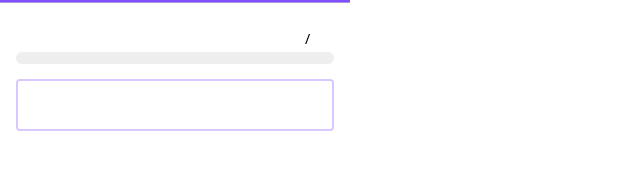
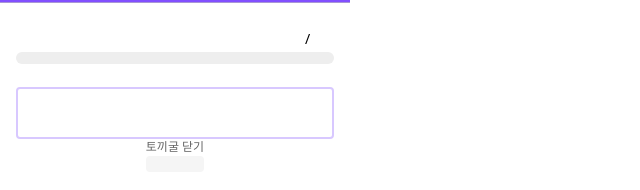
Before and after one commit to hangooksaram/rabbit-hole, a website built with webpack: page public/popup.html in a window 1280 px wide. Shown: the part 38-228 px from the top of the page, without its empty margins (0-640 px from the left). Built offline with nearby package versions, Linux system fonts and the light colour scheme.

Commit message:
ui:Refactor recent search and add close rabbit hole UI

```diff
--- a/public/css/popup.css
+++ b/public/css/popup.css
@@ -102,6 +102,13 @@
 
 .recent-search-container {
   width: 100%;
+  display: flex;
+  flex-direction: column;
+  align-items: center;
+}
+
+.recent-search-box {
+  width: 100%;
   position: relative;
 
   margin-bottom: 15px;
@@ -130,7 +137,7 @@
   text-overflow: ellipsis;
 }
 
-.recent-search-label {
+.label {
   width: 100%;
   text-align: left;
   font-size: 12px;
@@ -141,7 +148,7 @@
 .rabbit-hole-history {
   position: relative;
   width: 100%;
-  margin-top: 16px;
+  margin-bottom: 8px;
   z-index: 1;
   max-height: 186px;
   overflow-y: auto;
--- a/public/popup.html
+++ b/public/popup.html
@@ -46,13 +46,18 @@
           <div id="depthProgress" class="depth-progress-inner"></div>
         </div>
       </div>
-      <span class="recent-search-label" id="recentSearchLabel"></span>
 
-      <div class="recent-search-container" id="recentSearchContainer">
+      <ul class="rabbit-hole-history" id="rabbitHoleHistory"></ul>
+      <div class="recent-search-container">
+        <span class="label" id="recentSearchLabel"></span>
+        <div class="recent-search-box" id="recentSearchBox">
           <div class="recent-search button" id="recentSearch">
             <div class="recent-search-text" id="recentSearchText"></div>
           </div>
-        <div class="create-rabbit-hole-image button" id="createRabbitHoleImage">
+          <div
+            class="create-rabbit-hole-image button"
+            id="createRabbitHoleImage"
+          >
             <img
               width="56px"
               height="56px"
@@ -60,8 +65,11 @@
             />
           </div>
         </div>
-
-      <ul class="rabbit-hole-history" id="rabbitHoleHistory"></ul>
+      </div>
+      <div class="close-rabbithole-container">
+        <span class="label" id="closeRabbitHoleLabel">토끼굴 닫기</span>
+        <button id="closeRabbitHoleButton" class="button"></button>
+      </div>
     </div>
     <div
       id="settingContainer"
```
Lines whose indentation alone changed are shown as unchanged.
